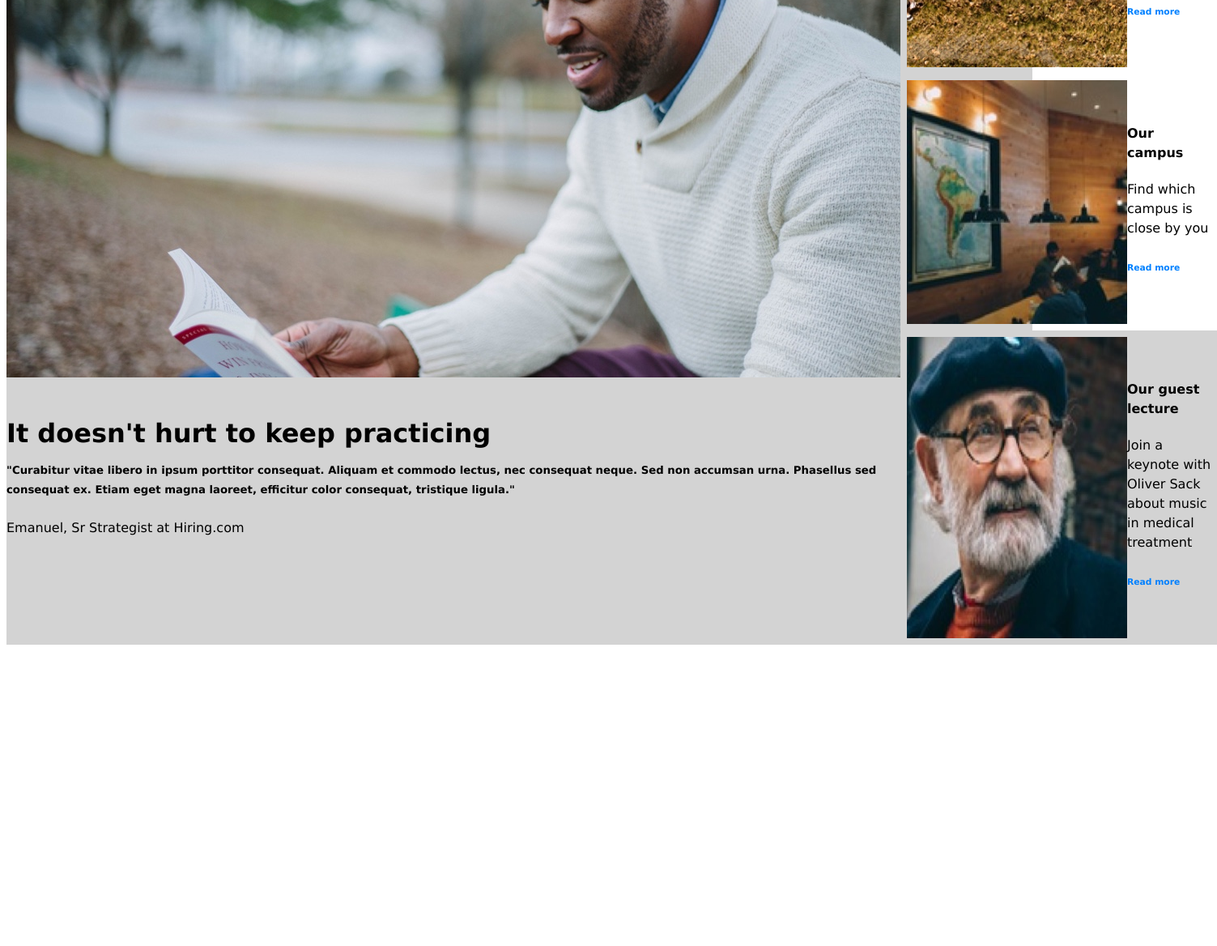
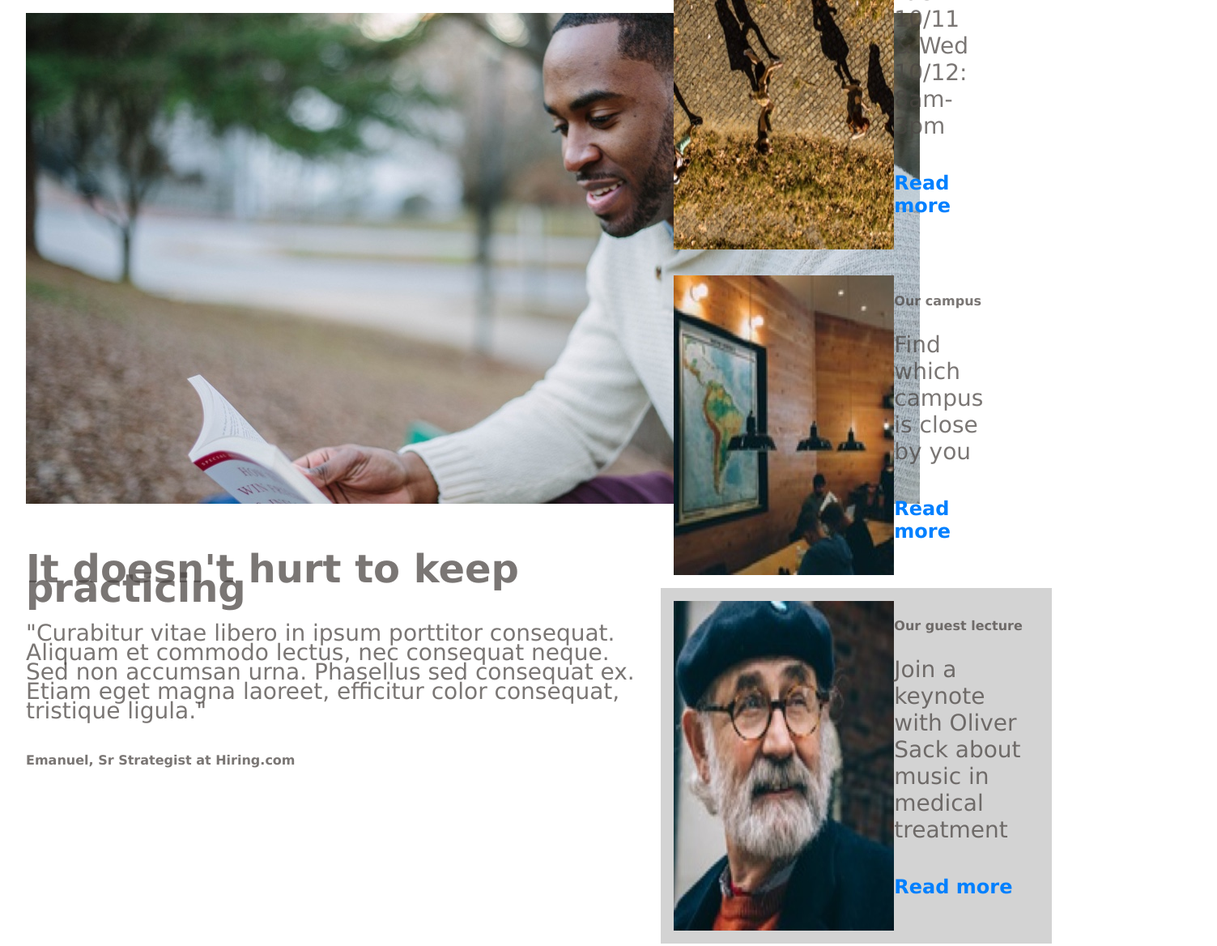
Before and after one commit to TeagrinForde/colmar_academy, a plain HTML site: page index.html in a window 1280 px wide. Shown: the part 1149-2317 px from the top of the page at 81% size, 1503 px wide, since content can reach past the window. Before the commit the page ends 1953 px from the top, so only its background shows below. Drawn offline with Linux system fonts and the light colour scheme; files whose address does not match are found by name.

Commit message:
Friday 12:30 commit

```diff
--- a/index.html
+++ b/index.html
@@ -1,14 +1,14 @@
 <!DOCTYPE html>
 <html>
     <head>
-        <link href="C:\Users\teagr\Projects_FORDE\colmar_academy\stylesheet.css" rel="stylesheet">
+        <link href="stylesheet.css" type="text/css" rel="stylesheet">
         <title>Colmar Academy</title>
     </head>
 
     <body>
         <header>
             <div id="logo">
-                <img src="C:\Users\teagr\Projects_FORDE\colmar_academy\resources\images\ic-logo.svg">
+                <img src="resources\images\ic-logo.svg">
                 <p><strong>COLMAR</strong>ACADEMY</p>
             </div>
 
@@ -22,9 +22,9 @@
             </nav>
         </header>
 
-        <div class="container">
+        <div class="container one">
             <div class="left">
-                <img src="C:\Users\teagr\Projects_FORDE\colmar_academy\resources\images\banner.jpg">
+                <img src="resources\images\banner.jpg">
             </div>
             <div class="right">
                 <h1>Learn something new everyday</h1>
@@ -35,38 +35,38 @@
             </div>
         </div>
 
-        <div class="container">
+        <div class="container two">
             <div class="left">
-                <img src="C:\Users\teagr\Projects_FORDE\colmar_academy\resources\images\information-main.jpg">
+                <img src="resources\images\information-main.jpg">
                 <div class="text">
                     <h1>It doesn't hurt to keep practicing</h1>
-                    <h5>"Curabitur vitae libero in ipsum porttitor consequat. Aliquam et commodo lectus, nec consequat neque. Sed non accumsan urna. Phasellus sed consequat ex. Etiam eget magna laoreet, efficitur color consequat, tristique ligula."</h5>
-                    <p>Emanuel, Sr Strategist at Hiring.com</p>
+                    <p>"Curabitur vitae libero in ipsum porttitor consequat. Aliquam et commodo lectus, nec consequat neque. Sed non accumsan urna. Phasellus sed consequat ex. Etiam eget magna laoreet, efficitur color consequat, tristique ligula."</p>
+                    <h6>Emanuel, Sr Strategist at Hiring.com</h6>
                 </div>
             </div>
             <div class="right">
                 <div class="row">
-                    <img src="C:\Users\teagr\Projects_FORDE\colmar_academy\resources\images\information-orientation.jpg">
+                    <img src="resources\images\information-orientation.jpg">
                     <div class="text">
                         <h4>Orientation date</h4>
                         <p>Tue 10/11 & Wed 10/12: 8am-3pm</p>
-                        <h6>Read more</h6>
+                        <h5>Read more</h5>
                     </div>
                 </div>
                 <div class="row">
-                    <img src="C:\Users\teagr\Projects_FORDE\colmar_academy\resources\images\information-campus.jpg">
+                    <img src="resources\images\information-campus.jpg">
                     <div class="text">
                         <h4>Our campus</h4>
                         <p>Find which campus is close by you</p>
-                        <h6>Read more</h6>
+                        <h5>Read more</h5>
                     </div>
                 </div>
                 <div class="guest">
-                    <img src="C:\Users\teagr\Projects_FORDE\colmar_academy\resources\images\information-guest-lecture.jpg">
+                    <img src="resources\images\information-guest-lecture.jpg">
                     <div class="text">
                         <h4>Our guest lecture</h4>
                         <p>Join a keynote with Oliver Sack about music in medical treatment</p>
-                        <h6>Read more</h6>
+                        <h5>Read more</h5>
                     </div>
                 </div>
 
--- a/stylesheet.css
+++ b/stylesheet.css
@@ -2,6 +2,7 @@ html {
     font-size: 16px;
     font-family: Verdana, Geneva, Tahoma, sans-serif;
     width: 100%;
+    color: #494441bb;
 }
 
 #logo {
@@ -16,32 +17,58 @@ html {
     align-items: center;
 }
 
-div.container {
+div.container.one {
     background-color: lightgray;
     display: flex;
-    justify-content: space-around;
+    justify-content: flex-start;
     align-items: center;
     width: 100%;
+    padding: 2rem 1.5rem;
 }
 
-div.container.left {
-    padding: 2rem 1.5rem;
+div.container.one .left {
     text-align: left;
-    display: flex;
+    display: flexbox;
     flex-basis: width 60%;
 }
 
-div.container.right {
-    padding: 2rem 1.5rem;
+div.container.one .right {
     flex-basis: width 40%;
-    display: inline-flex;
+    display: flexbox;
     align-items: center;
-    justify-content: center;
+    padding-left: 1.5rem;
+    justify-content: flex-start;
 }
 
-.text {
+div.container.two {
+    background-color: white;
+    display: flex;
+    justify-content: flex-start;
+    align-items: center;
+    width: 100%;
+    padding: 2rem 1.5rem;
+}
+
+div.container.two .left {
+    text-align: left;
+    display: flexbox;
+    align-items: center;
+    justify-content: flex-start;
+    width: 60%;
+}
+
+div.container.two .right {
+    width: 40%;
+    display: flexbox;
+    align-items: center;
+    padding-left: 1.5rem;
+    justify-content: flex-start;
+}
+
+div.container.two .left .text {
     padding: 2rem 0;
     line-height: 1.5rem;
+    display: flexbox;
 }
 
 .start {
@@ -53,17 +80,17 @@ div.container.right {
 }
 
 .row {
-    height: 33%;
-    padding: 0.5rem;
+    height: auto;
+    width: 35%;
+    padding: 1rem;
     display: flex;
     align-content: center;
-    justify-content: space-between;
 }
 
 .guest {
     background-color: lightgrey;
-    height: 33%;
-    padding: 0.5rem;
+    height: auto;
+    padding: 1rem;
     display: flex;
     align-content: center;
     justify-content: space-between;
@@ -106,6 +133,19 @@ body {
     width: 99%;
 }
 
+h1 {
+    font-size: 3rem;
+}
+
+h5 {
+    color: #0080ff;
+    font-size: 1.5rem;
+}
+
 h6 {
-    color: #0080ff;
+    font-size: 1rem;
 }
+
+p {
+    font-size: 1.75rem;
+}
```
